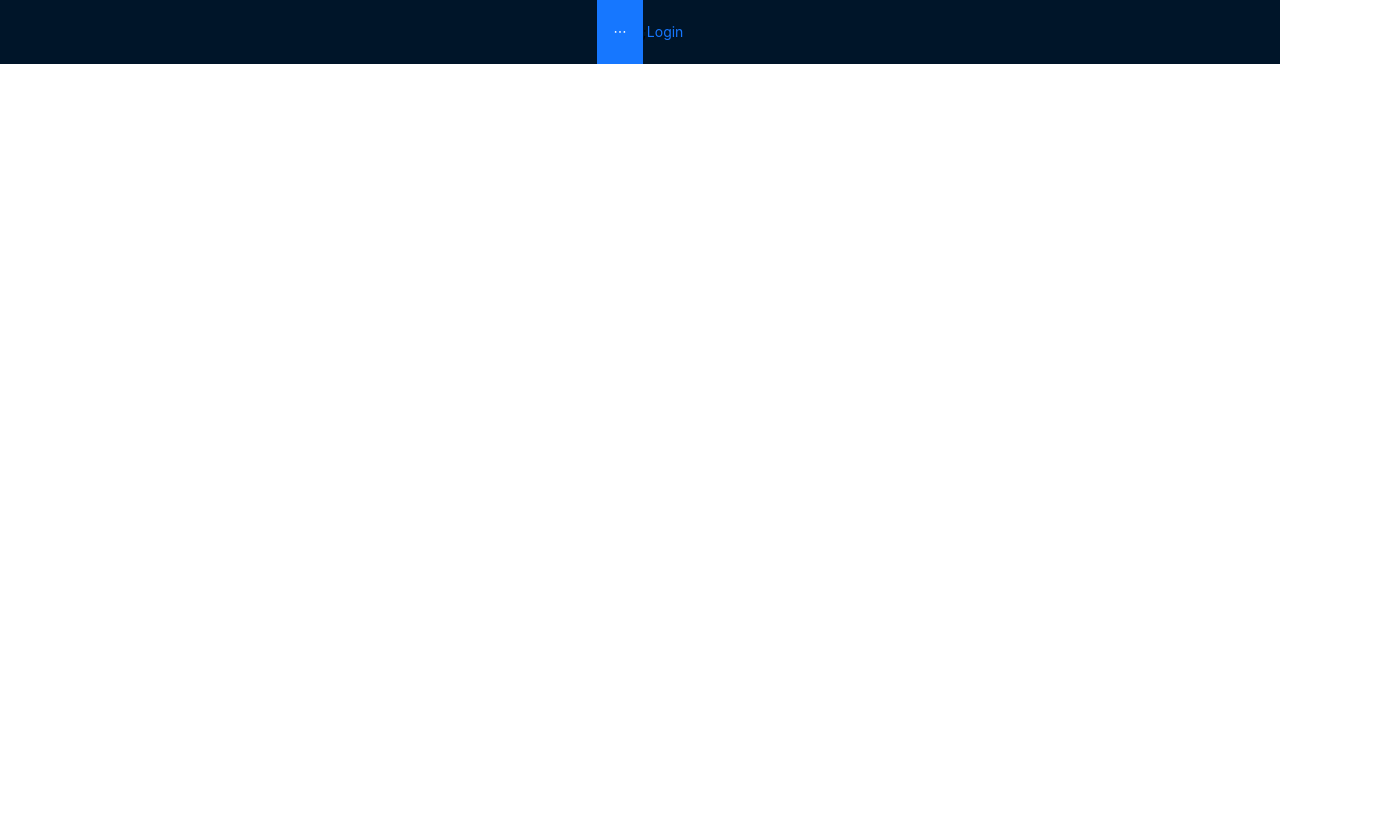
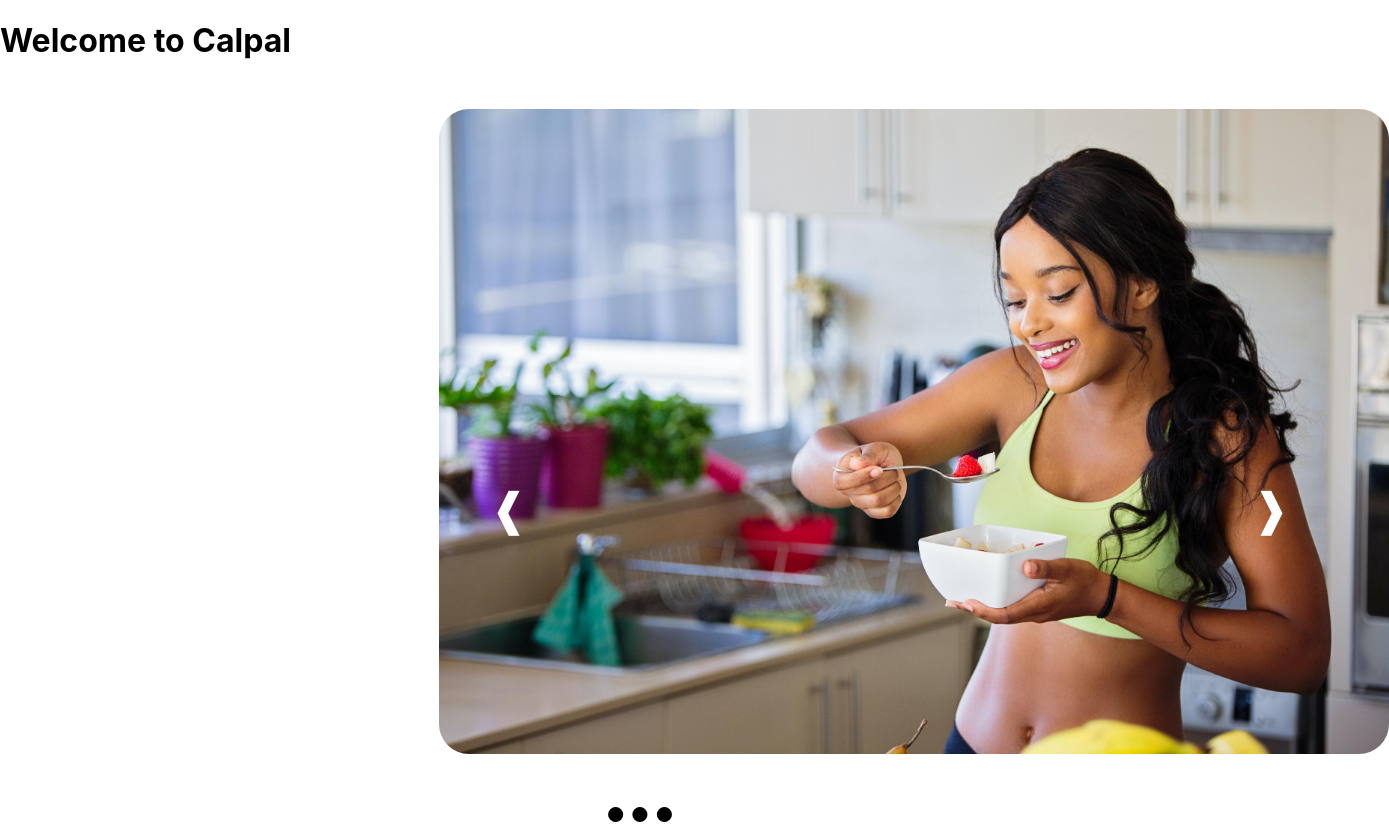
Before and after one commit to patrickcorcoran10/pc-test, a React (Create React App) app: page / in a window 1280 px wide. Shown: the whole page, 1389 px wide, since content can reach past the window. Before the commit the page ends 800 px from the top, so only its background shows below. Built offline with nearby package versions, Linux system fonts and the light colour scheme.

Commit message:
this is a app js test

```diff
--- a/src/App.js
+++ b/src/App.js
@@ -3,12 +3,12 @@
 import { setContext } from '@apollo/client/link/context';
 import './App.css';
 // import Login from './Components/Login';
-import Navbar from './Components/Navbar';
+// import Navbar from './Components/Navbar';
 // import Dashboard from "./pages/Dashboard";
 // import Calories from "./pages/Calories";
 // import { Register } from "./Components/Signup";
 import { BrowserRouter, Routes, Route } from 'react-router-dom'
-// import Homepage from "./pages/Homepage";
+import Homepage from "./pages/Homepage";
 // import AboutUs from "./pages/AboutUs";
 
 const httpLink = createHttpLink({
@@ -44,12 +44,12 @@
       <BrowserRouter>
         <div>
           <nav>
-            <Navbar />
+            {/* <Navbar /> */}
           </nav>
           <Routes>
             {/* <Route path='calories' element={<Calories />} /> */}
             {/* <Route path='login' element={<Login onFormSwitch={toggleForm} />} /> */}
-            {/* <Route path='/' element={<Homepage />} /> */}
+            <Route path='/' element={<Homepage />} />
             {/* <Route path='/dashboard' element={<Dashboard />} />
             <Route path='register' element={<Register onFormSwitch={toggleForm} />} />
             <Route path='/about-us' element={<AboutUs />} /> */}
```
